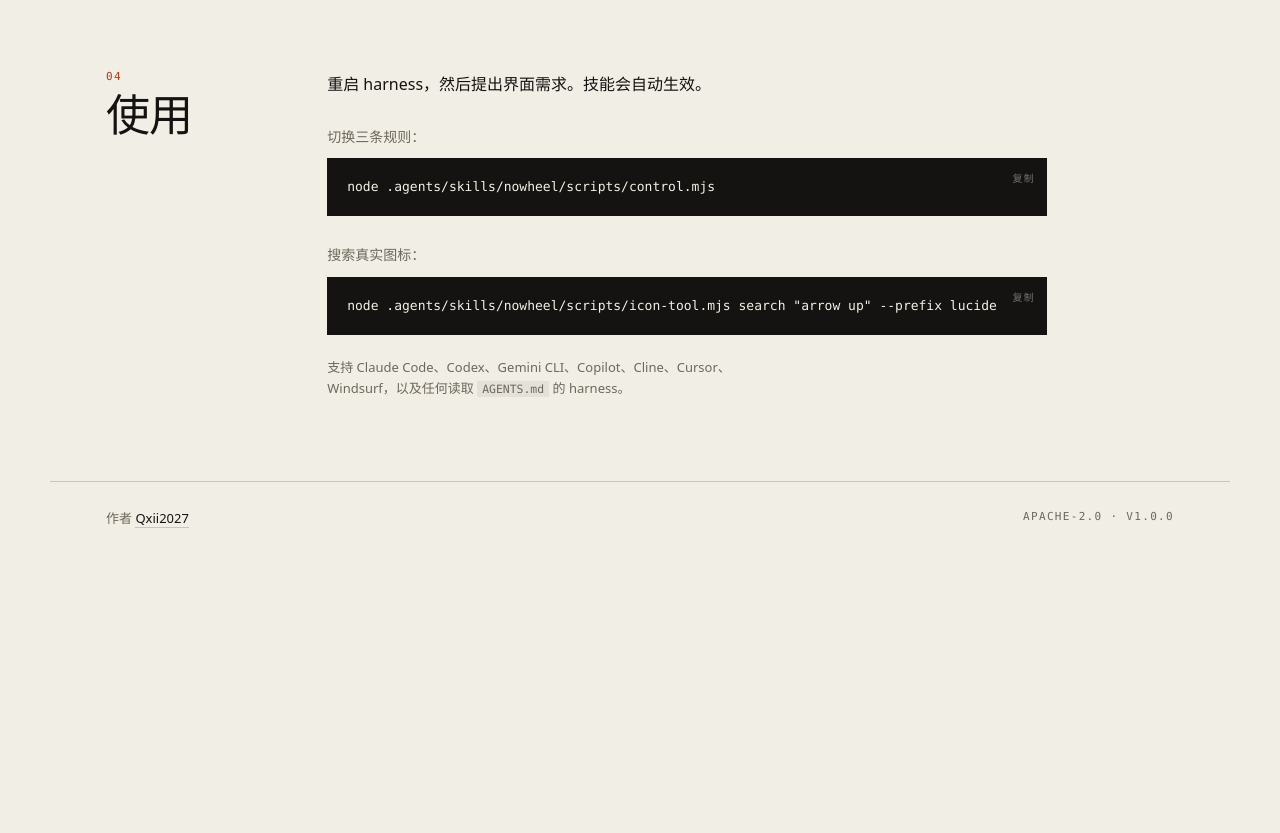
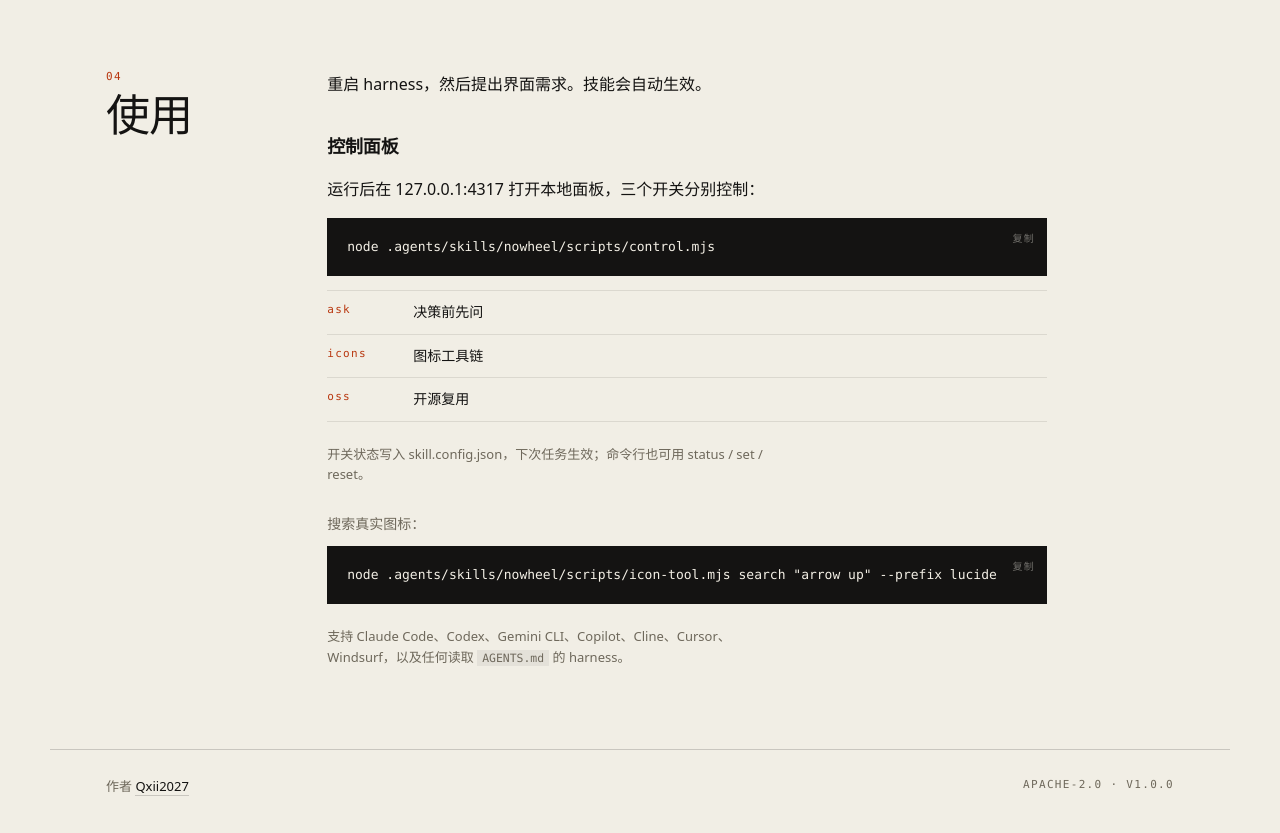
Before and after one commit to qxii2027/NoWheel, a website: page release-page/index.html in a window 1280 px wide. Shown: the part 2320-3153 px from the top of the page. Before the commit the page ends 2884 px from the top, so only its background shows below. Drawn offline with Linux system fonts and the light colour scheme.

Commit message:
feat: document control panel on release page

```diff
--- a/release-page/index.html
+++ b/release-page/index.html
@@ -150,16 +150,25 @@ node NoWheel/scripts/install.mjs <span class="nowrap">--project .</span></code><
       <div class="section__body">
         <p data-reveal data-i18n="useLead">重启 harness，然后提出界面需求。技能会自动生效。</p>
 
-        <p class="step" data-reveal data-i18n="stepToggle">切换三条规则：</p>
+        <h3 class="subhead" data-reveal data-i18n="panelTitle">控制面板</h3>
+        <p data-reveal data-i18n="panelLead">运行后在 127.0.0.1:4317 打开本地面板，三个开关分别控制：</p>
         <div class="code" data-reveal>
           <button class="copy mono" type="button" data-i18n="copy">复制</button>
-          <pre><code>node .agents/skills/nowheel/scripts/control.mjs</code></pre>
+          <pre><code>node <span class="nowrap">.agents/skills/nowheel/scripts/control.mjs</span></code></pre>
         </div>
+
+        <ul class="switches" data-reveal>
+          <li><span class="mono">ask</span><span data-i18n="switchAsk">决策前先问</span></li>
+          <li><span class="mono">icons</span><span data-i18n="switchIcons">图标工具链</span></li>
+          <li><span class="mono">oss</span><span data-i18n="switchOss">开源复用</span></li>
+        </ul>
+
+        <p class="fine" data-reveal data-i18n="panelNote">开关状态写入 skill.config.json，下次任务生效；命令行也可用 status / set / reset。</p>
 
         <p class="step" data-reveal data-i18n="stepIcons">搜索真实图标：</p>
         <div class="code" data-reveal>
           <button class="copy mono" type="button" data-i18n="copy">复制</button>
-          <pre><code>node .agents/skills/nowheel/scripts/icon-tool.mjs search "arrow up" <span class="nowrap">--prefix lucide</span></code></pre>
+          <pre><code>node <span class="nowrap">.agents/skills/nowheel/scripts/icon-tool.mjs</span> search "arrow up" <span class="nowrap">--prefix lucide</span></code></pre>
         </div>
 
         <p class="fine" data-reveal data-i18n-html="fineUse">支持 Claude Code、Codex、Gemini CLI、Copilot、Cline、Cursor、Windsurf，以及任何读取 <code>AGENTS.md</code> 的 harness。</p>
--- a/release-page/main.js
+++ b/release-page/main.js
@@ -33,7 +33,12 @@
       howNote: 'AI 读取开关状态，只在对应规则开启时调用工具，然后把结果写进你的项目。没有守护进程，没有数据库，不需要安装。',
       sUse: '使用',
       useLead: '重启 harness，然后提出界面需求。技能会自动生效。',
-      stepToggle: '切换三条规则：',
+      panelTitle: '控制面板',
+      panelLead: '运行后在 127.0.0.1:4317 打开本地面板，三个开关分别控制：',
+      switchAsk: '决策前先问',
+      switchIcons: '图标工具链',
+      switchOss: '开源复用',
+      panelNote: '开关状态写入 skill.config.json，下次任务生效；命令行也可用 status / set / reset。',
       stepIcons: '搜索真实图标：',
       fineUse: '支持 Claude Code、Codex、Gemini CLI、Copilot、Cline、Cursor、Windsurf，以及任何读取 <code>AGENTS.md</code> 的 harness。',
       footerBuilt: '作者 <a href="https://github.com/qxii2027">Qxii2027</a>',
@@ -72,7 +77,12 @@
       howNote: 'The agent reads the switches, calls a tool only while its rule is on, and writes the result into your project. No daemon, no database, no install step.',
       sUse: 'Use',
       useLead: 'Restart the harness, then ask for interface work. The skill applies on its own.',
-      stepToggle: 'Toggle the three rules:',
+      panelTitle: 'Control panel',
+      panelLead: 'Opens a local panel at 127.0.0.1:4317. Three switches:',
+      switchAsk: 'Ask before decisions',
+      switchIcons: 'Icon toolchain',
+      switchOss: 'Open-source reuse',
+      panelNote: 'Switches are saved to skill.config.json and apply to the next task. The CLI also supports status / set / reset.',
       stepIcons: 'Search real icons:',
       fineUse: 'Works in Claude Code, Codex, Gemini CLI, Copilot, Cline, Cursor, Windsurf, and anything that reads <code>AGENTS.md</code>.',
       footerBuilt: 'Built by <a href="https://github.com/qxii2027">Qxii2027</a>',
--- a/release-page/styles.css
+++ b/release-page/styles.css
@@ -407,6 +407,34 @@ code {
   color: var(--muted);
 }
 
+.subhead {
+  margin: 34px 0 8px;
+  font-size: 18px;
+  font-weight: 600;
+  letter-spacing: -0.01em;
+}
+
+.switches {
+  margin: 14px 0 0;
+  padding: 0;
+  list-style: none;
+  border-top: 1px solid var(--line-soft);
+}
+
+.switches li {
+  display: grid;
+  grid-template-columns: 70px minmax(0, 1fr);
+  gap: 16px;
+  padding: 10px 0;
+  border-bottom: 1px solid var(--line-soft);
+  font-size: 14px;
+}
+
+.switches .mono {
+  color: var(--accent-deep);
+  text-transform: none;
+}
+
 .section__body > p:first-child { margin-top: 0; }
 
 .code {
```
